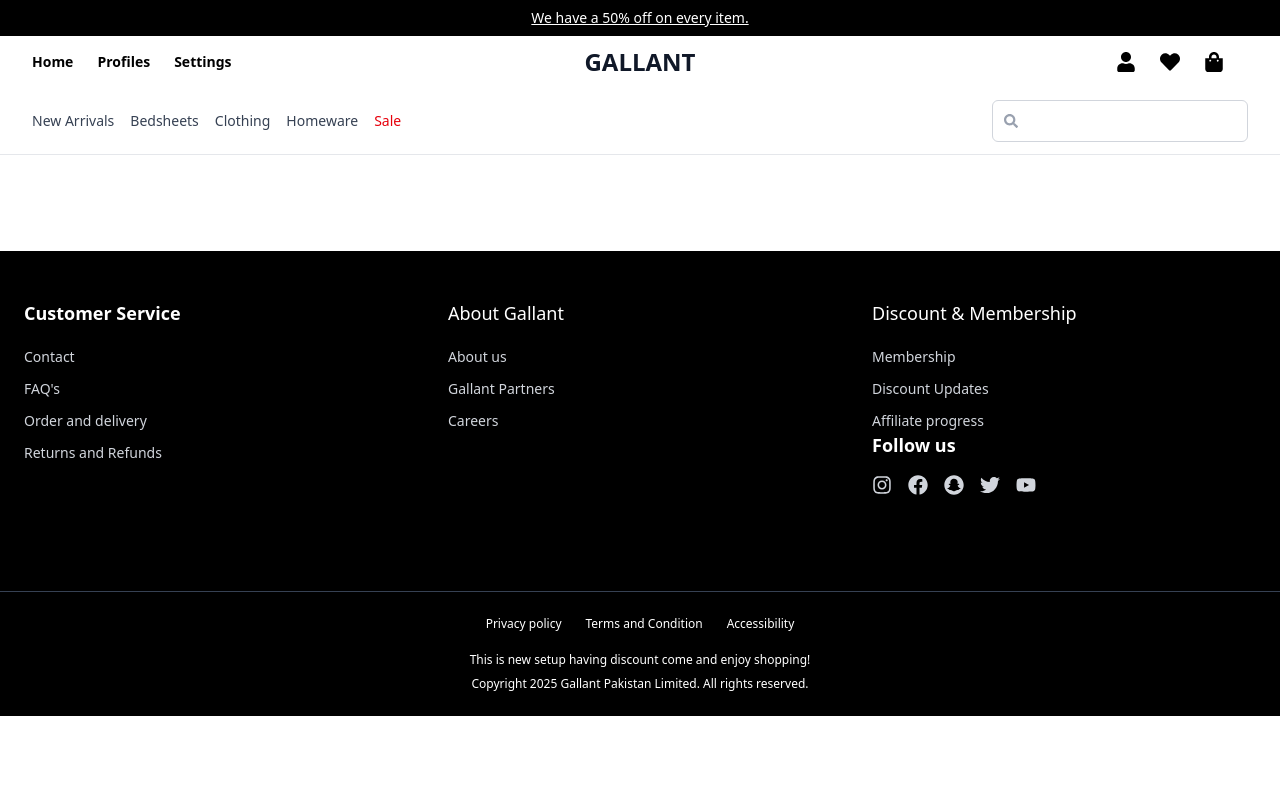
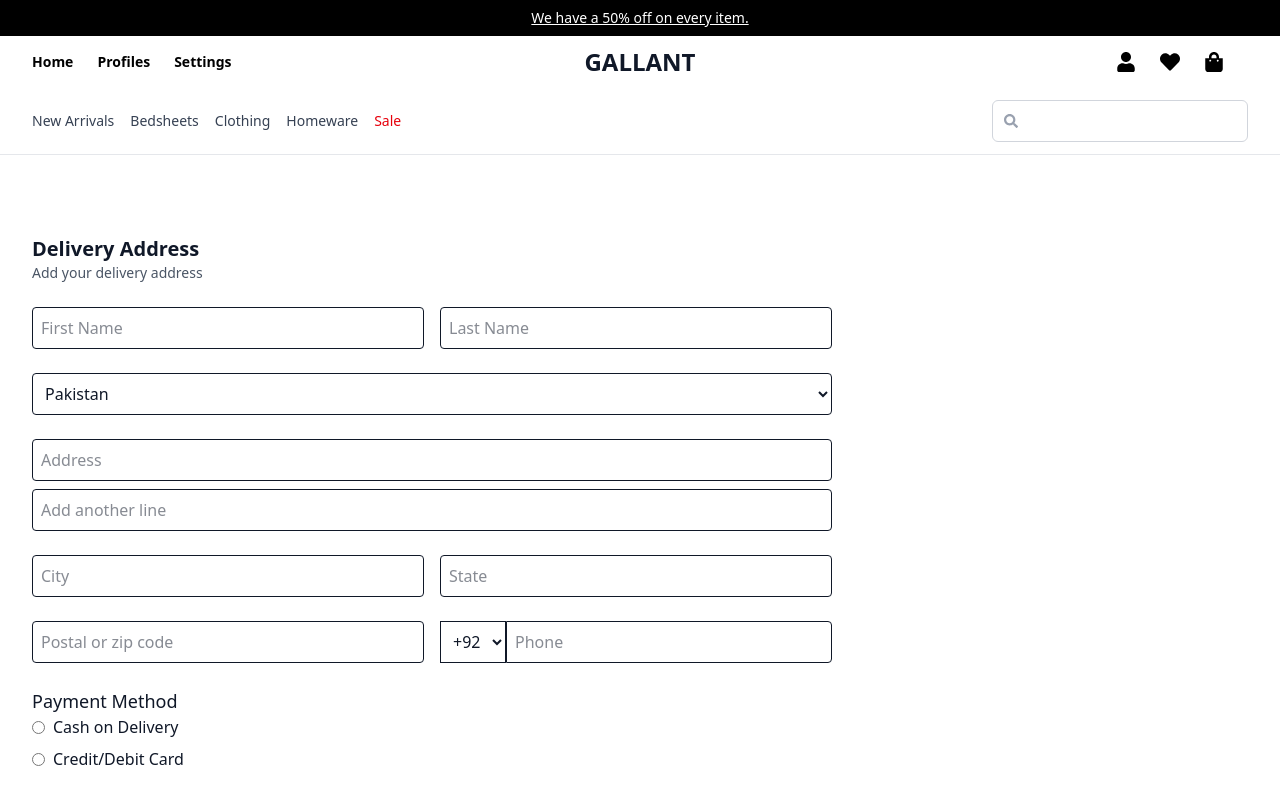
Before and after one commit to saherzakir/gallant, a React (Vite) app: page /checkout in a window 1280 px wide. Shown: the top 800 px of the page. Built offline with nearby package versions, Linux system fonts and the light colour scheme.

Commit message:
checkout commit

```diff
--- a/src/App.jsx
+++ b/src/App.jsx
@@ -6,6 +6,7 @@ import WomenSale from "./components/sale";
 import BestDressed from "./components/bestDressed";
 import Productpage from "./pages/productdetail";
 import Basket from "./pages/basket";
+import Checkout from "./pages/checkout";
 
 function App() {
   return (
@@ -22,6 +23,7 @@ function App() {
               } />
               <Route path="/product/:id" element={<Productpage/>} />
               <Route path="/basket" element={<Basket/>} />
+              <Route path="/checkout" element={<Checkout/>} />
           </Routes>
         </main>
         <Footer />
--- a/src/pages/basket.jsx
+++ b/src/pages/basket.jsx
@@ -1,8 +1,9 @@
 import React from "react";
 import {FaHeart,FaTimes } from "react-icons/fa";
+import { useNavigate } from "react-router-dom";
 
 const Basket =()=>{
-
+     const navigate=useNavigate();
     return(
         <div className="w-full bg-white text-black px-4 sm:px-6 md:px-10 lg:px-20 py-8">
             <h2 className="text-xl sm:text-2xl font-semibold mb-6 sm:mb-8">Shopping Bag</h2>
@@ -64,11 +65,52 @@ const Basket =()=>{
          {/**Summary Section*/}
          <div className="bg-white border border-gray-200 p-6 w-full h-fit top-6 sticky">
             <h3 className="text-lg font-semibold mb-4">Summary</h3>
+
+      <div className="text-sm space-y-3">
+          <div className="flex justify-between">
+             <span>SubTotal</span>
+             <span>Rs/-420</span>
+           </div>
+          <div className="flex justify-between">
+            <span>Delivery</span>
+            <span>Rs/-250</span>
+          </div>
+          <div className="flex justify-between">
+            <span>Sale</span>
+            <span className="text-red-600">Rs/. -150</span>
+          </div>
+         <hr  />
+        <div className="flex justify-between font-semibold">
+        <span>Total</span>
+        <span>Rs/-520</span>
+        </div>
+      <button className="mt-4 py-2 w-full bg-black  text-white rounded hover:bg-gray-900 transition-colors"
+        onClick={()=>navigate("/checkout")}
+      >
+           Go To Checkout
+      </button>
+        </div>
          </div>
-        </div>
-        </div>
+         </div>
+{/**Bottom info */}
+     <div className="mt-10 border-t pt-6 grid grid-cols-1 md:grid-cols-3 gap-6 text-center text-sm text-gray-600">
+       <div>
+        <div className="font-medium mb-1"> Returns</div>
+        <p>Free Returns Service</p>
+          </div>
 
+          <div>
+            <div className="font-medium mb-1">Order Info</div>
+          <p>New order take you one step closer to unlock rewards</p>
+          </div>
+          <div>
+            <div className="font-medium mb-1">Fast Delivery</div>
+          <p>To your door in no time.</p>
+          </div>
 
-    )
-}
+       </div>
+     </div>
+    );
+};
+
 export default Basket;
--- /dev/null
+++ b/src/pages/checkout.jsx
@@ -0,0 +1,71 @@
+import React, { useState } from 'react'
+
+const checkout = () => {
+  const [paymentMethod,setPaymentMethod]=useState("code");
+
+  return (
+    <div className="px-4 py-8 max-w-7xl mx-auto grid grid-cols-1 lg:grid-cols-3 gap-8">
+      <div className="lg:col-span-2 space-y-6">
+         <div>
+            <h2 className="font-semibold text-xl"> Delivery Address</h2>
+             <p className="text-sm text-gray-600">Add your delivery address </p>
+         </div>
+           <form className="space-y-6">
+             {/**Personal Info */}
+            <div className="grid grid-cols-1 sm:grid-cols-2 gap-4">
+               <input className="border rounded p-2" placeholder="First Name"/>
+               <input className="border rounded p-2" placeholder="Last Name"/>
+            </div>
+             {/**Country Info */}
+            <select className="border p-2 rounded w-full">
+            <option>Pakistan</option>
+            <option>India</option>
+            <option>USA</option>
+          </select>
+        {/**Address */}
+         <div className='space-y-2'>
+          <input placeholder='Address' className='border p-2 rounded w-full' />
+           <input placeholder='Add another line' className='border p-2 rounded w-full' />
+         </div>
+  {/**City ,State ,Zip code */}
+      <div className='grid grid-cols-1 sm:grid-cols-2 gap-4'>
+        <input placeholder='City' className='border p-2 rounded'/>
+        <input placeholder='State' className='border p-2 rounded'/>
+      </div>
+      <div className='grid grid-cols-1 sm:grid-cols-2 gap-4'>
+        <input placeholder='Postal or zip code' className='border p-2 rounded' />
+            <div className='flex'>
+              <select className='border p-2 rounded-1'>
+                <option>+92</option>
+                <option>+91</option>
+                <option>+1</option>
+              </select>
+              <input placeholder='Phone' className='border p-2 rounded-r w-full' />
+            </div>
+           </div>
+           {/**Payment Method */}
+               <div className='space-y-2'>
+                 <label className='font-medium text-lg'>Payment Method</label>
+                <div className="space-y-2">
+                  <label className='flex items-center space-x-2'>
+                     <input type="radio" name="payment" value="cod" checked={paymentMethod === "cod"}
+                       onChange={()=> setPaymentMethod("cod")}
+                     />
+                     <span>Cash on Delivery</span>
+                  </label>
+                  <label className="flex items-center space-x-2">
+                    <input type="radio"  name="payment" value="card" checked={paymentMethod ==="card"}
+                     onChange={()=>setPaymentMethod("card")}
+                    />
+                    <span>Credit/Debit Card</span>
+                  </label>
+
+                  </div>
+               </div>
+           </form>
+        </div>
+    </div>
+  );
+};
+
+export default checkout;
--- a/src/pages/productdetail.jsx
+++ b/src/pages/productdetail.jsx
@@ -1,4 +1,5 @@
 import React, { useState } from "react";
+import { useNavigate } from "react-router-dom";
 
 const products =[
   {
@@ -84,6 +85,8 @@ const products =[
 ];
 
 const Productpage = () => {
+
+
   const imagesList = [
     "/images/bag2.jpg",
     "/images/bag2.jpg",
@@ -136,7 +139,8 @@ const Productpage = () => {
             </span>
           </div>
           <div className="flex space-x-4">
-            <button className="bg-black text-white px-6 py-2 rounded hover:bg-gray-800 transition">
+            <button className="bg-black text-white px-6 py-2 rounded hover:bg-gray-800 transition"
+            >
               Add To Bag
             </button>
             <button className="border border-gray-300 px-6 py-2 rounded hover:bg-gray-100 flex text-center">
@@ -167,6 +171,15 @@ const Productpage = () => {
           </ul>
          </div>
          </div>
+
+             <div className="space-y-6">
+               <div>
+                <p className="font-semibold">Gallant Article</p>
+                <p>234567890909</p>
+               </div>
+              </div>
+
+
          {/*Product Image */}
          <div className="space-y-6">
            <div>
@@ -190,6 +203,8 @@ const Productpage = () => {
                 <h2 className="text-2xl font-semibold text-gray-800">Recommendations</h2>
                 <button className="px-5 py-2 text-sm border border-gray-400 rounded-full hover:bg-gray-200 hover:text-black">Shop Now</button>
               </div>
+
+              {/**Products */}
           <div className="relative flex justify-center mt-8">
              <div className="flex gap-6 w-max px-1 custom-scrollbar"
                style={{
```
